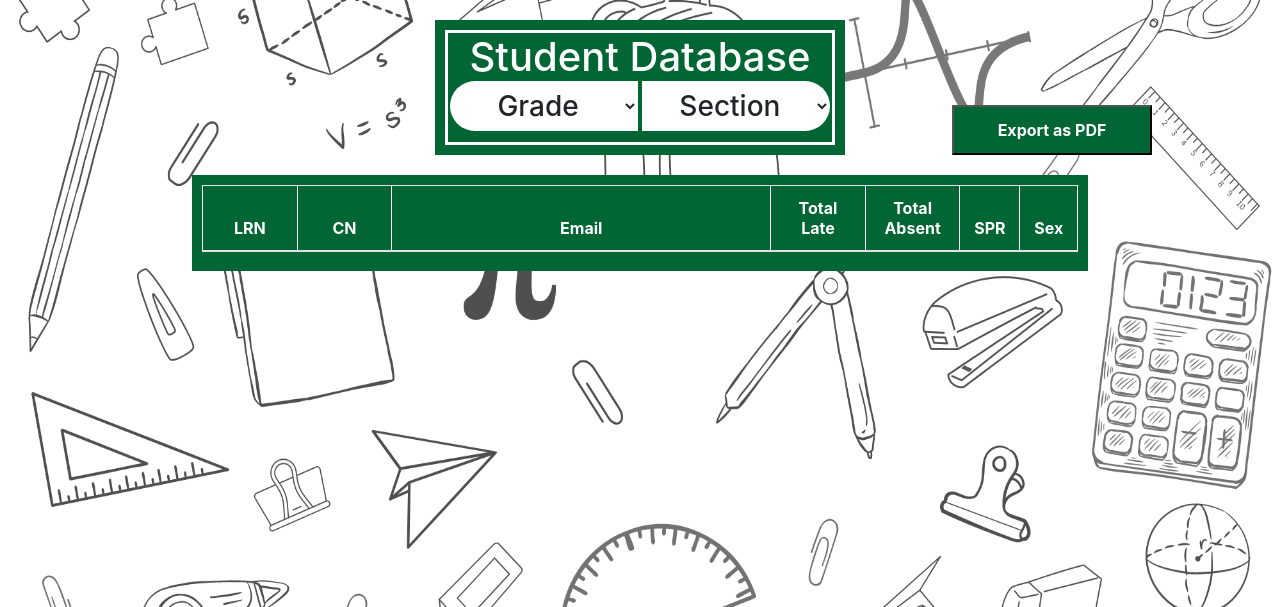
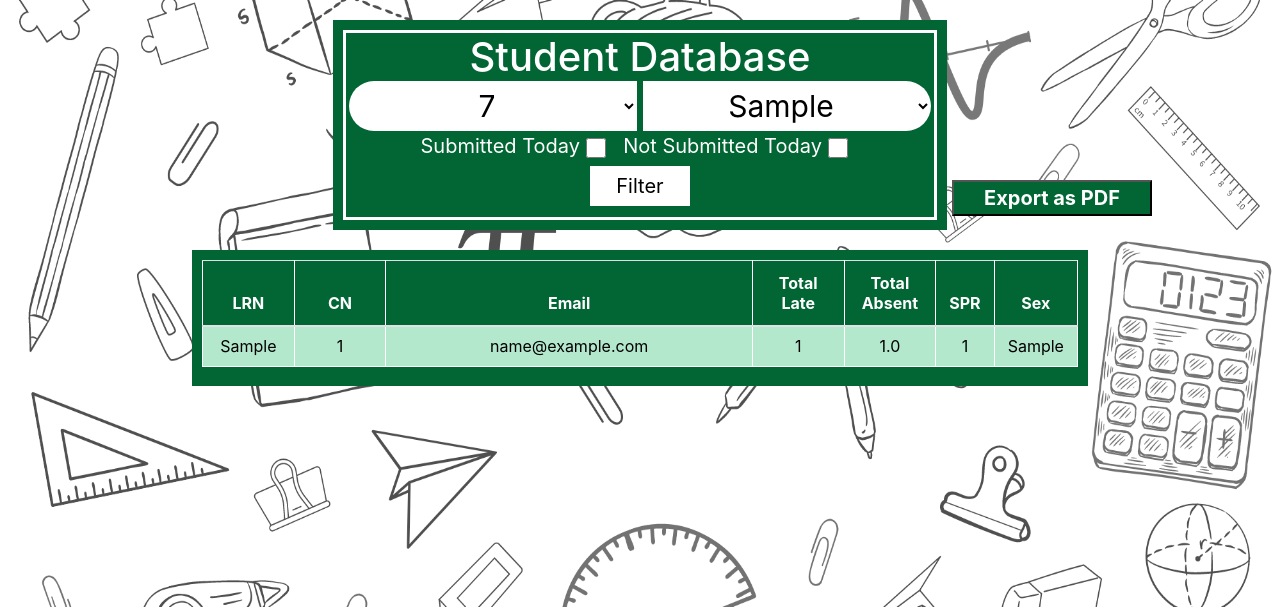
Before and after one commit to SantosKurtMatthew/Capstone-Attendance, a Django app: page /studentdatabase/ in a window 1280 px wide. Shown: the part 111-718 px from the top of the page. Run offline with Django 4.2, Linux system fonts and the light colour scheme; tables that the repository leaves empty hold one stand-in row (values such as "Sample post"); some libraries are stand-ins or nearby versions.

Commit message:
Add files via upload

```diff
--- a/capstone_hosting/static/css/attendanceheader.css
+++ b/capstone_hosting/static/css/attendanceheader.css
@@ -1,6 +1,6 @@
 #headerbox{
 	width: 80%;
-	height: 175px;
+	height: 250px;
 	margin-left: auto;
 	margin-right: auto;
 	display: grid;
@@ -16,7 +16,7 @@
 	padding: 10px;
 	margin-left: auto;
 	margin-right: auto;
-	grid-column: 4/span 4;
+	grid-column: 3/span 6;
 	grid-row: 1/ span 4;
 }
 #container{
@@ -25,7 +25,11 @@
 	border: 3px solid white;
 	text-align: center;
 }
-h1, h4{
+form{
+	color: white;
+	font-size: 20px;
+}
+h1{
 	margin:0;
 	color: white;
 }
@@ -52,6 +56,18 @@ select{
 option{
 	font-size: 20px;
 }
+input[type='checkbox']{
+	height: 20px;
+	width: 20px;
+	vertical-align: middle;
+}
+#filterbutton{
+	margin-top: 5px;
+	height: 40px;
+	width: 100px;
+	border: none;
+	background-color: white;
+}
 #buttonbox{
 	height: 50px;
 	width: 200px;
@@ -68,14 +84,14 @@ option{
 	color: white;
 	font-weight: bold;
 }
-#formtest{
+#hiddenbreak{
 	display: none;
 }
 @media all and (max-width: 1080px) {
     	/* put your css styles in here */
     #headerbox{
     	width: 100%;
-    	height: 250px;
+    	height: 315px;
     	grid-template-columns: repeat(10, 1fr);
     	grid-template-rows: repeat(5, 1fr);
     }
@@ -97,4 +113,10 @@ option{
     #tablebox{
     	background: none;
     }
+    #headerbox{
+    	height: 350px;
+    }
+    #hiddenbreak{
+    	display: block;
+    }
 }
--- a/capstone_hosting/static/css/tableformatting.css
+++ b/capstone_hosting/static/css/tableformatting.css
@@ -25,6 +25,12 @@ th{
 tr{
 	line-height: 15px;
 }
+tbody{
+	background-color: #b3e8cd;
+}
+tr:nth-child(even){
+	background-color: #f5fdfa;
+}
 #notneeded{
 	display: none;
 }
--- a/capstone_hosting/student_attendance/forms.py
+++ b/capstone_hosting/student_attendance/forms.py
@@ -21,10 +21,10 @@ class AttendanceRecord(forms.Form):
 		}), choices=(), label='')
 	submitted = forms.BooleanField(widget=forms.CheckboxInput(attrs={
 	'class':"form-check form-check-inline"
-	}), label='Submitted', required=False)
+	}), label='Submitted Today', required=False)
 	notsubmitted = forms.BooleanField(widget=forms.CheckboxInput(attrs={
 		'class':"form-check form-check-inline"
-	}), label='Not Submitted', required=False)
+	}), label='Not Submitted Today', required=False)
 
 
 class AttendanceForm(forms.ModelForm):
--- a/capstone_hosting/student_attendance/views.py
+++ b/capstone_hosting/student_attendance/views.py
@@ -202,9 +202,9 @@ def dailyattendance_view(request):
 	dailyattendanceresults = Students.objects.all()
 	if request.method == 'POST':
 		if 'dailyattendance' in request.POST:
-			global searchedgrade
+			#global searchedgrade
 			searchedgrade = request.POST.get('grade')
-			global searchedsection
+			#global searchedsection
 			searchedsection = request.POST.get('section')
 			submitted = request.POST.get('submitted')
 			notsubmitted = request.POST.get('notsubmitted')
@@ -223,40 +223,63 @@ def dailyattendance_view(request):
 		elif 'exportpdfdaily' in request.POST:
 			return exportpdfdailyattendance_view(request)
 
+	context = {
+		'object_list':dailyattendanceresults,
+		'datetoday':datetoday,
+		'attendancerecord':attendancerecordform,
+	}
+	return render(request, 'dailyattendance.html', context)
+
+def totalattendance_view(request):
 	#form = PdfFilterForm(request.POST or None)
 	#allstudents = Students.objects.order_by('classnumber')
-#
 	#sections = SectionList.objects.order_by('highschool')
 	#if request.method == "POST":
 		#global grade
 		#grade = request.POST.get('gradeselect')
 		#global section
 		#section = request.POST.get('section')
-		#return exportpdfdailyattendance_view(request)
+		#return exportpdftotalattendance_view(request)
+#
+	#context = {
+		#'object_list':allstudents,
+		#'sections':sections,
+	#}
+
+	attendancerecordform = AttendanceRecord(request.POST or None)
+	sectionchoices = SectionList.objects.order_by('highschool').values_list('section', 'section')
+	attendancerecordform.fields['section'].choices = sectionchoices
+	datetoday = datetime.today().strftime('%m-%d-%Y')
+	global totalattendanceresults
+	totalattendanceresults = Students.objects.all()
+	if request.method == 'POST':
+		if 'totalattendance' in request.POST:
+			#global searchedgrade
+			searchedgrade = request.POST.get('grade')
+			#global searchedsection
+			searchedsection = request.POST.get('section')
+			submitted = request.POST.get('submitted')
+			notsubmitted = request.POST.get('notsubmitted')
+
+			print(searchedgrade,searchedsection)
+			print(submitted, notsubmitted)
+
+
+			if notsubmitted == 'on' and submitted == None:
+				totalattendanceresults = Students.objects.filter(grade=searchedgrade, section=searchedsection, attendancesubmit=None)
+			elif submitted == 'on' and notsubmitted == None:
+				totalattendanceresults = Students.objects.filter(grade=searchedgrade, section=searchedsection).exclude(attendancesubmit=None)
+			else:
+				totalattendanceresults = Students.objects.filter(grade=searchedgrade, section=searchedsection)
+
+		elif 'exportpdftotal' in request.POST:
+			return exportpdftotalattendance_view(request)
+
 	context = {
-		'object_list':dailyattendanceresults,
+		'object_list':totalattendanceresults,
 		'datetoday':datetoday,
-		#'sections':sections,
 		'attendancerecord':attendancerecordform,
 	}
-	return render(request, 'dailyattendance.html', context)
-
-def totalattendance_view(request):
-	form = PdfFilterForm(request.POST or None)
-	allstudents = Students.objects.order_by('classnumber')
-	sections = SectionList.objects.order_by('highschool')
-	if request.method == "POST":
-		global grade
-		grade = request.POST.get('gradeselect')
-		global section
-		section = request.POST.get('section')
-		return exportpdftotalattendance_view(request)
-
-	context = {
-		'object_list':allstudents,
-		'sections':sections,
-	}
-
 	return render(request, 'totalattendance.html', context)
 
 @login_required(login_url='/login/')
@@ -486,17 +509,12 @@ def exportpdftotalattendance_view(request):
 	pdf = SimpleDocTemplate(buffer,pagesize=A4)
 
 	#Table Start
-	if not grade == "Grade":
-		defaultheader = False
-		queryset = Students.objects.filter(grade=grade, section=section).order_by('classnumber').values_list('classnumber','email','lates','absents','spr')
-	else:
-		defaultheader = True
-		queryset = Students.objects.filter(grade=13).order_by('section').values_list('classnumber','email','lates','absents','spr')
-
 	colorlist = [colors.Color(245/255,253/255,250/255),colors.Color(179/255,232/255,205/255)]
 	querylist = []
 	tableheader = ['CN','Email','Lates','Absents','SPRs']
 	querylist.append(tableheader)
+	queryset = totalattendanceresults.values_list('classnumber','email','lates','absents','spr')
+
 	for i in queryset:
 		querylist.append(list(i))
 	table=Table(querylist)
@@ -526,13 +544,9 @@ def exportpdftotalattendance_view(request):
 		alignment=1
 		)
 
-	pdfname = grade+section
+	pdfname = str(totalattendanceresults[0].grade)+totalattendanceresults[0].section
 	header = Paragraph(pdfname+" Attendance", headerstyles)
 	datetoday = Paragraph("As of "+str(datetime.now().date()), headerstyles)
-
-	if defaultheader:
-		header = Paragraph("You did not submit a grade level or a section!!", headerstyles)
-		datetoday = Paragraph('')
 
 	elems = []
 	elems.append(header)
@@ -547,18 +561,13 @@ def exportpdftotalattendance_view(request):
 	return FileResponse(buffer, as_attachment=True, filename=pdfname+"_totalattendance.pdf")
 
 def exportpdfdailyattendance_view(request):
-	print("PDF PDF PDF WORKS")
 	buffer = io.BytesIO()
 	pdf = SimpleDocTemplate(buffer,pagesize=A4)
-
 	#Table Start
-
-
 	colorlist = [colors.Color(245/255,253/255,250/255),colors.Color(179/255,232/255,205/255)]
 	querylist = []
 	tableheader = ['CN','Email','Late','Absent','Time']
 	querylist.append(tableheader)
-	print(dailyattendanceresults)
 	queryset = dailyattendanceresults.values_list('classnumber','email','latetoday','absenttoday','attendancesubmit__submit_time')
 	for i in queryset:
 		querylist.append(list(i))
@@ -589,7 +598,7 @@ def exportpdfdailyattendance_view(request):
 		alignment=1
 		)
 
-	pdfname = searchedgrade+searchedsection
+	pdfname = str(dailyattendanceresults[0].grade)+dailyattendanceresults[0].section
 	header = Paragraph(pdfname+" Attendance", headerstyles)
 	datetoday = Paragraph("On "+str(datetime.now().date()), headerstyles)
 
--- a/capstone_hosting/templates/totalattendance.html
+++ b/capstone_hosting/templates/totalattendance.html
@@ -16,86 +16,32 @@
 			background: url('{% static "img/newbgwide.png" %}') ;
 			background-size: 100% 100%;
 		}
+	</style>
 
-	</style>
-	<script type="text/javascript">
-		//Obtained from https://www.youtube.com/watch?v=LkVA3AWmkQQ
-		function sortGradeLevel(){
-			var gradeinput = document.getElementById('gradelevel');
-			var gradefilter = gradeinput.value
-
-			var sectioninput = document.getElementById('section');
-			var sectionfilter = sectioninput.value
-
-			var table = document.getElementById('studenttable');
-			var tr = table.getElementsByTagName('tr');
-
-
-			for(i=0; i < tr.length; i++){
-				var gradecolumn = tr[i].getElementsByTagName('td')[3];
-				var sectioncolumn = tr[i].getElementsByTagName('td')[4];
-
-				if(gradecolumn && sectioncolumn){
-					var gcvalue = gradecolumn.innerText; //it means gradecolumnvalue
-					var scvalue = sectioncolumn.innerText;
-
-					if(gcvalue.indexOf(gradefilter)>-1 && scvalue.indexOf(sectionfilter)>-1){
-						tr[i].style.display='';
-
-					}
-					else{
-						tr[i].style.display='none';
-					}
-				}
-			}
-		jQuery('tr:visible').filter(':odd').css({'background-color': '#b3e8cd'});
-		jQuery('tr:visible').filter(':even').css({'background-color': '#f5fdfa'});
-
-		document.getElementById('pdfinputgrade').value = gradefilter
-		document.getElementById('pdfinputsection').value = sectionfilter
-		}
-	</script>
 </head>
 
-<body onload="sortGradeLevel()" >
-	<form method="post" id='formtest'>{% csrf_token %}
-		<input type="text" name="gradeselect" id='pdfinputgrade'>
-		<input type="text" name="section" id='pdfinputsection'>
-		<input type="submit" name="total">
-	</form>
+<body>
 
 	<div id='headerbox'>
 		<div id='outercontainer'>
 			<div id='container'>
 				<h1>Student Database</h1>
-
-				<div id ='dropdowncontainer'>
-
-						<select id='gradelevel' onchange='sortGradeLevel()' class="h3">
-							<option>Grade</option>
-							<option value='7'>7</option>
-							<option value='8'>8</option>
-							<option value='9'>9</option>
-							<option value='10'>10</option>
-							<option value='11'>11</option>
-							<option value='12'>12</option>
-						</select>
-
-
-					<select id='section' onchange='sortGradeLevel()' class="h3">
-						<option>Section</option>
-						{% for instance in sections %}
-							<option>{{ instance.section }}</option>
-						{% endfor %}
-					</select>
-				</div>
+				<form method="POST" id='attendanceform'>{% csrf_token %}
+					{{ attendancerecord.grade }}
+					{{ attendancerecord.section }}
+					{{ attendancerecord.submitted.label }}
+					{{ attendancerecord.submitted }}<br id='hiddenbreak'>
+					{{ attendancerecord.notsubmitted.label }}
+					{{ attendancerecord.notsubmitted }}<br>
+					<input type="submit" name="totalattendance" id='filterbutton' value='Filter'>
+				</form>
 			</div>
 		</div>
 
 		<div id='buttonbox' >
-			<button id='generatepdf' class="d-flex align-items-center justify-content-center">
-				Export as PDF
-			</button>
+			<form method="post" action='{% url "exportpdftotalattendance" %}'>{% csrf_token %}
+				<button id='generatepdf' type="submit" name="exportpdftotal">Export as PDF</button>
+			</form>
 		</div>
 	</div>
 
@@ -156,10 +102,3 @@
 	{% endblock %}
 </body>
 </html>
-
-
-<!--<form method='POST'>{% csrf_token %}
-	</form>
-#notneeded{
-	display: none;
-}-->
```
Also changed, not shown: capstone_hosting/templates/dailyattendance.html (+4 -42 lines).
